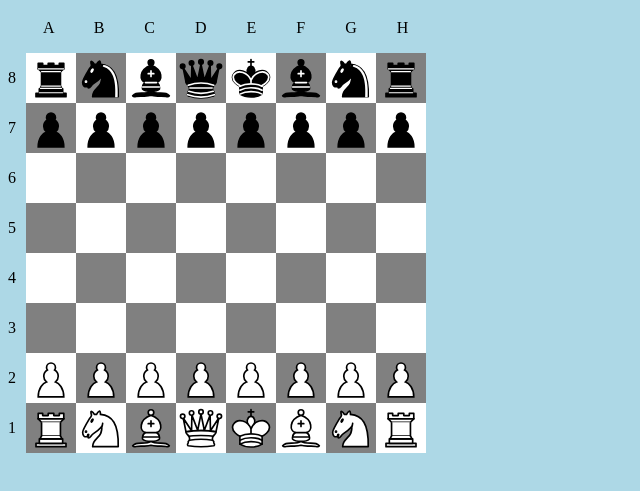
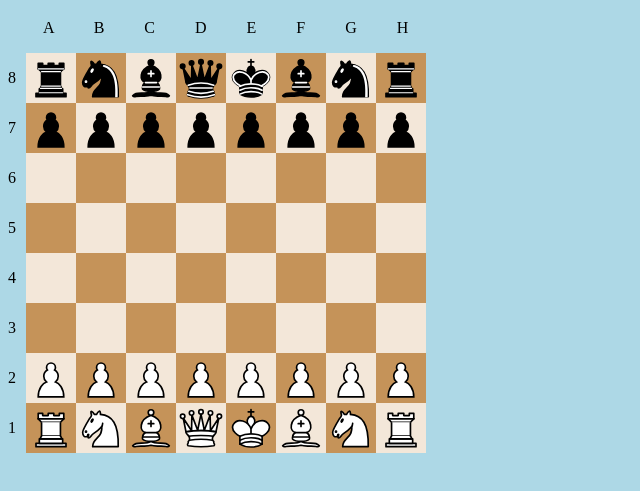
Before and after one commit to gabrielsalazar777/Iron-Chess, a plain HTML site: page index.html in a window 1280 px wide. Shown: the part 61-552 px from the top of the page, without its empty margins (0-640 px from the left). Drawn offline with Linux system fonts and the light colour scheme.

Commit message:
board color change and JS class model established

```diff
--- a/styles.css
+++ b/styles.css
@@ -32,9 +32,9 @@ img {
 }
 
 .light {
-  background-color: white;
+  background-color: #F3E7D9;
 }
 
 .dark {
-  background-color: gray;
+  background-color: #C59359;
 }
```
Also changed, not shown: source.js (+15 -4 lines).
